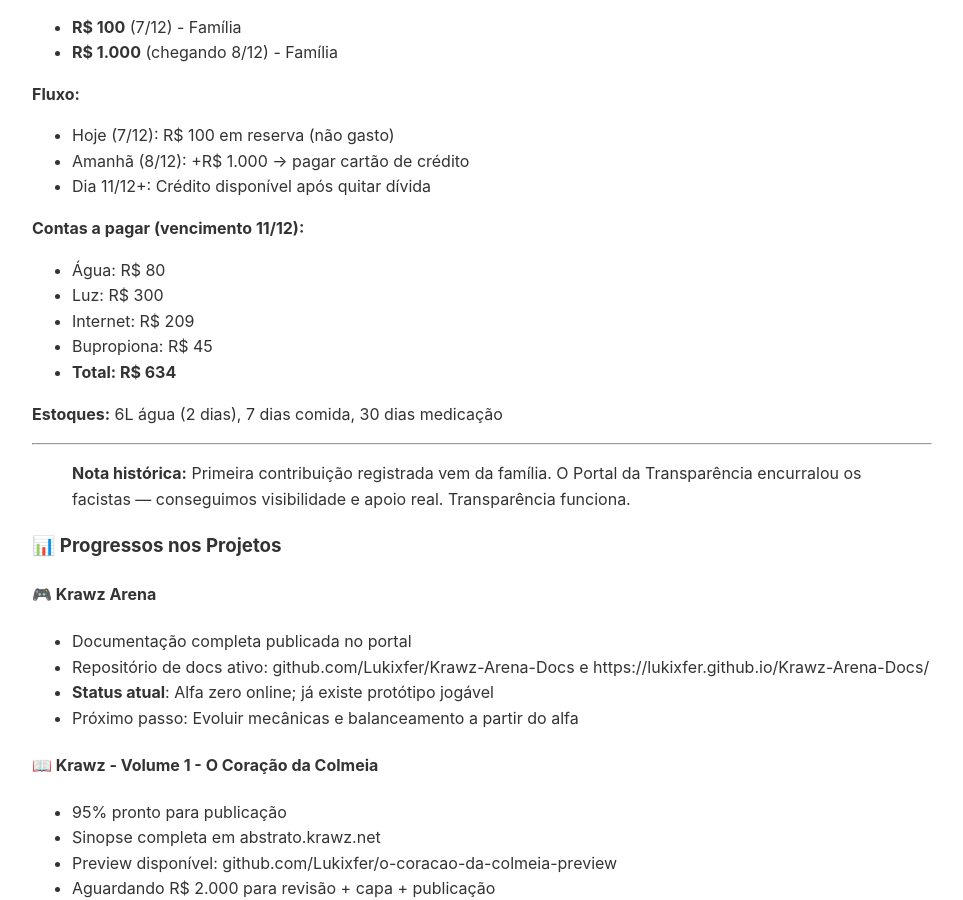
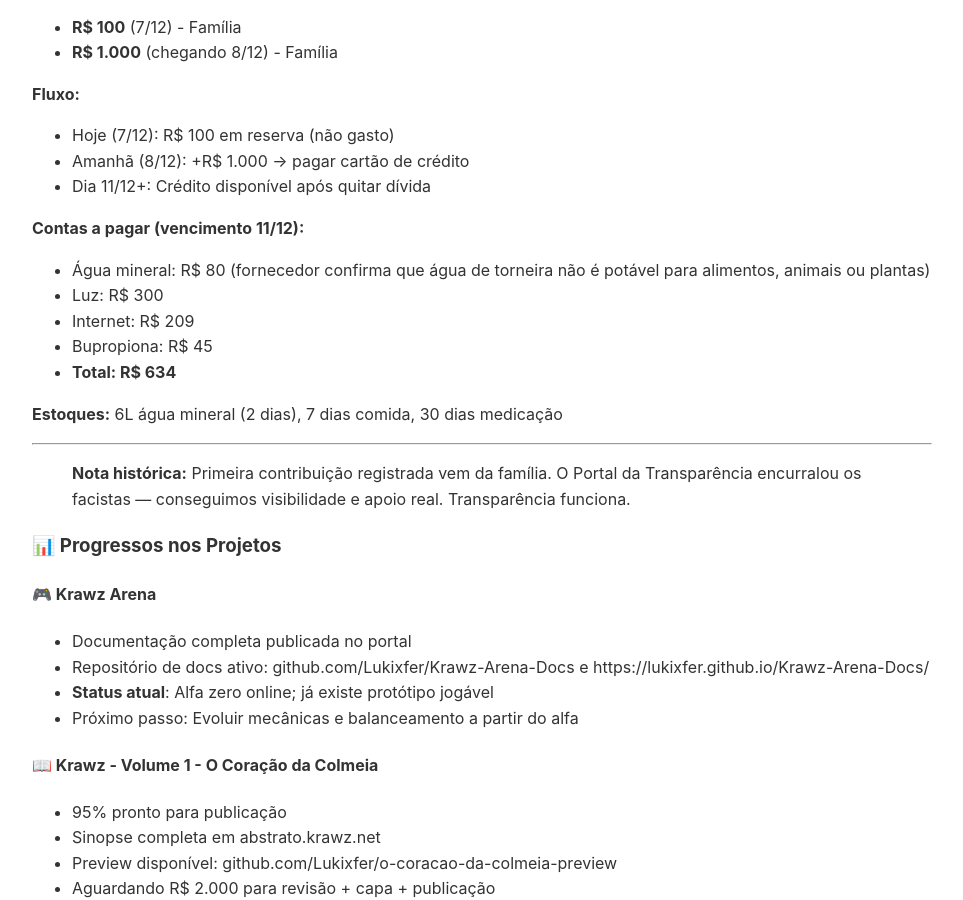
Before and after one commit to Lukixfer/transparencia-lux-vesper, a Jekyll site: the page built from docs/diario.md, in a window 1280 px wide and 900 px high, scrolled down 820 px. Shown: the whole window, without its empty margins (158-1121 px from the left). Built offline with Jekyll 4.4.1, drawn with Linux system fonts in a browser that asks for light colours; our own code applies the rules of GitHub Pages for plain Markdown files.

Commit message:
Corrige: 'água potável' → 'água mineral' (fornecedor confirma não potabilidade da torneira)

```diff
--- a/docs/diario.md
+++ b/docs/diario.md
@@ -37,13 +37,13 @@
 - Dia 11/12+: Crédito disponível após quitar dívida
 
 **Contas a pagar (vencimento 11/12):**
-- Água: R$ 80
+- Água mineral: R$ 80 (fornecedor confirma que água de torneira não é potável para alimentos, animais ou plantas)
 - Luz: R$ 300
 - Internet: R$ 209
 - Bupropiona: R$ 45
 - **Total: R$ 634**
 
-**Estoques:** 6L água (2 dias), 7 dias comida, 30 dias medicação
+**Estoques:** 6L água mineral (2 dias), 7 dias comida, 30 dias medicação
 
 ---
 
```
Also changed, not shown: index.md (+7 -5 lines).
